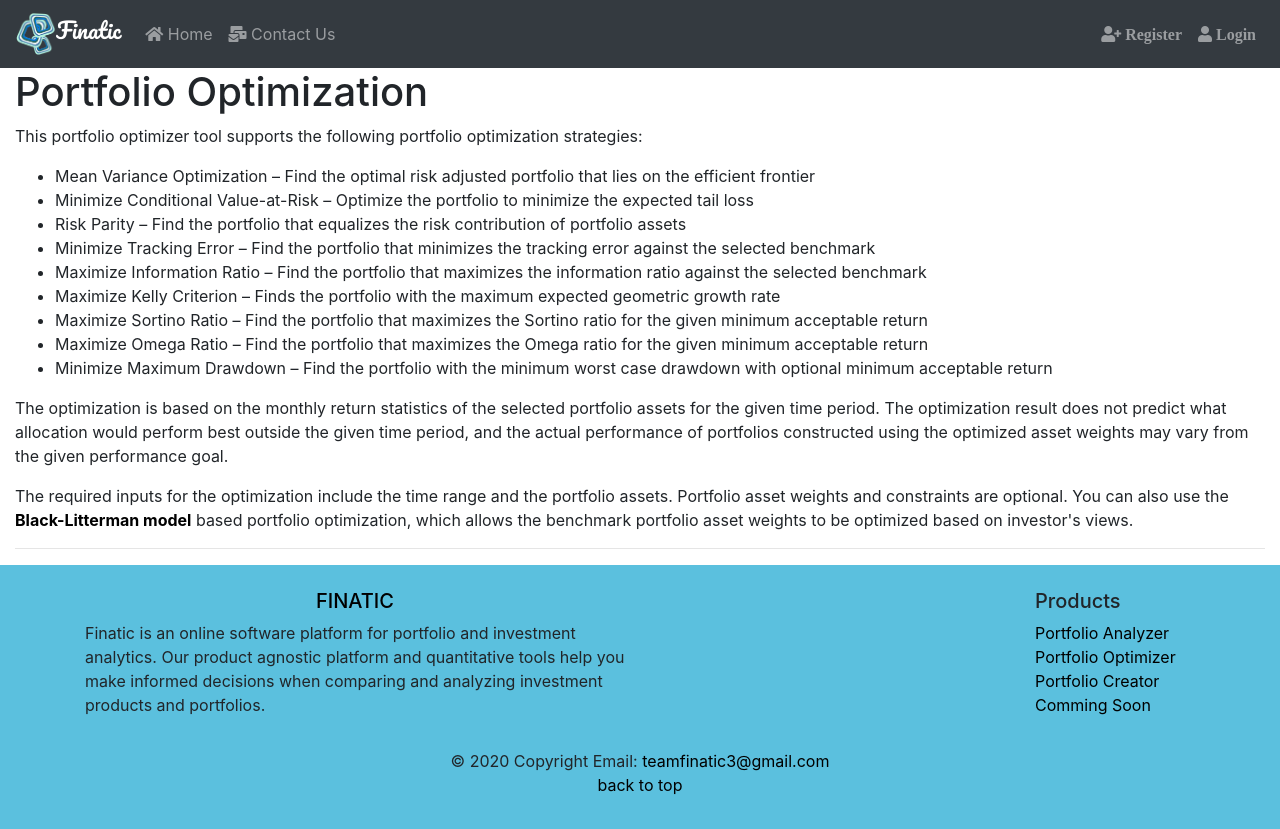
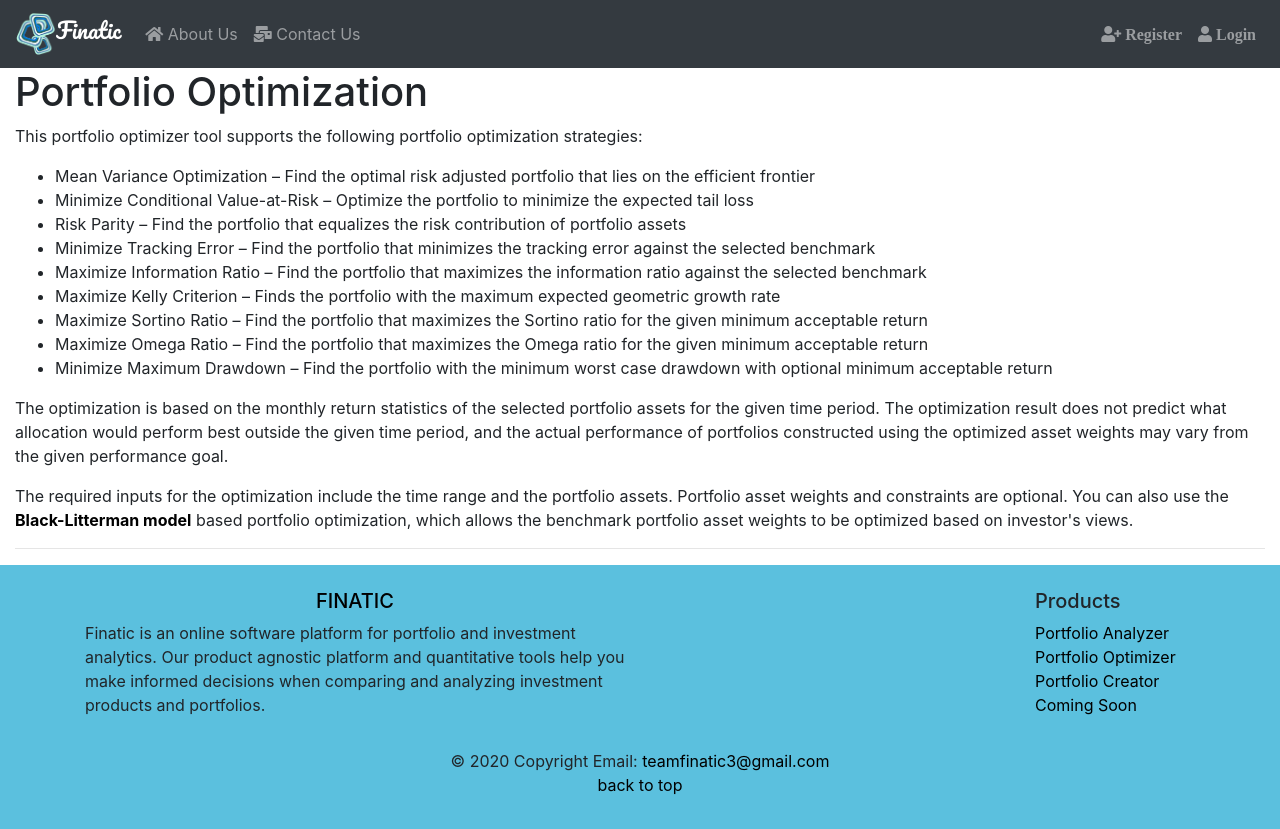
Before and after one commit to Finatic/Finatic, a Django app: page /Portfolio_Optimiser/Portfolio_Optimization.html in a window 1280 px wide. Run offline with Django 3.2, Linux system fonts and the light colour scheme; some libraries are stand-ins or nearby versions.

Commit message:
home-aboutus,exchange

```diff
--- a/web/templates/footer.html
+++ b/web/templates/footer.html
@@ -39,7 +39,7 @@
                         <a href="#">Portfolio Creator</a>
                     </li>
                     <li>
-                        <a href="#">Comming Soon</a>
+                        <a href="#">Coming Soon</a>
                     </li>
                 </ul>
             </div>
--- a/web/templates/navbar.html
+++ b/web/templates/navbar.html
@@ -1,6 +1,6 @@
 {%load static %} {% block content %}
 <nav class="navbar navbar-expand-lg navbar-dark bg-dark sticky-top">
-    <a class="navbar-brand" href="{% url 'about' %}" style="font-family: 'Pacifico'; font-size: 22px;"><img
+    <a class="navbar-brand" href="{% url 'home' %}" style="font-family: 'Pacifico'; font-size: 22px;"><img
             src="{%static 'images/logo.png'%}" style="width: 40px; " />Finatic</a>
     <button class="navbar-toggler" type="button" data-toggle="collapse" data-target="#navbarNavDropdown"
         aria-controls="navbarNavDropdown" aria-expanded="false" aria-label="Toggle navigation">
@@ -10,7 +10,7 @@
         <ul class="navbar-nav">
 
             <li class="nav-item">
-                <a class="nav-link" href="{% url 'home' %}"><i class="fa fa-home"></i> Home</a>
+                <a class="nav-link" href="{% url 'about' %}"><i class="fa fa-home"></i> About Us</a>
             </li>
             <li class="nav-item">
                 <a class="nav-link" href="{% url 'contact' %}"><i class="fas fa-mail-bulk"></i> Contact
```
Also changed, not shown: web/db.sqlite3.
